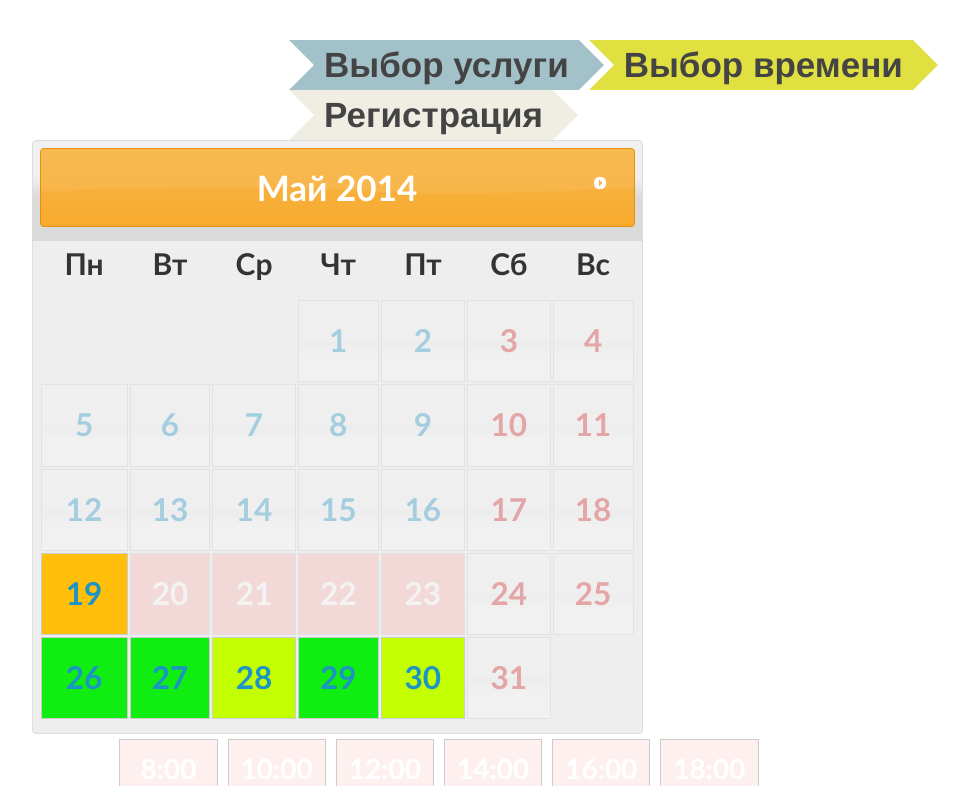
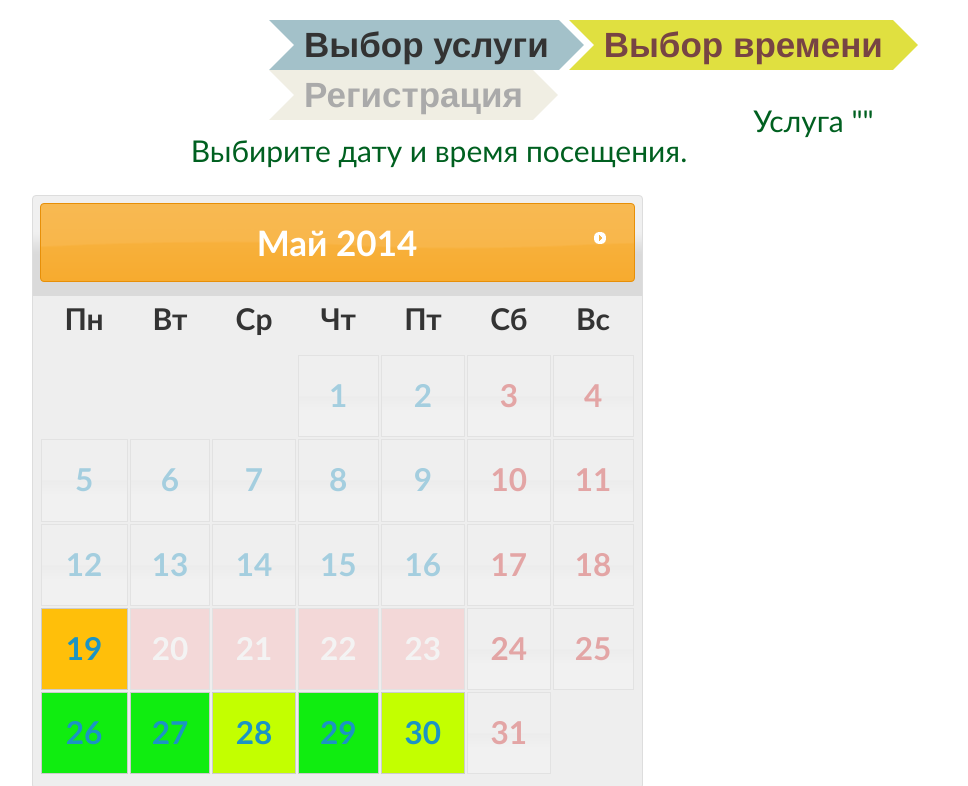
Before and after one commit to cat130/it4med, a plain HTML site: page client/schedule.html in a window 1280 px wide. Shown: the top 786 px of the page, without its empty margins (201-1169 px from the left). Drawn offline with Linux system fonts and the light colour scheme.

Commit message:
Cosmetics

```diff
--- a/client/css/reset.css
+++ b/client/css/reset.css
@@ -8,5 +8,5 @@ body {
     -moz-user-select: none;
     -ms-user-select: none;
     user-select: none;
-    padding: 40px;
+    padding: 20px;
 }
--- a/client/css/wizard.css
+++ b/client/css/wizard.css
@@ -25,7 +25,7 @@
     margin-right: 35px;
     padding:0px 10px;
     float: left;
-    color:#444;
+    color:#aaa;
     background: #F0EEE3;
     text-decoration:none;
     cursor: default;
@@ -57,7 +57,8 @@
 ----------------------------*/
 
 .wizard-steps .completed-step a {
-    background: #A3C1C9;
+    color:#333;
+	background: #A3C1C9;
     cursor: pointer;
 }
 .wizard-steps .completed-step a:before {
@@ -71,7 +72,8 @@
 /* = ACTIVE STEPS
 ----------------------------*/
 .wizard-steps .active-step a {
-    background: #E0E040;
+    color:#744;
+	background: #E0E040;
 }
 .wizard-steps .active-step a:before {
     border-top-color: #E0E040;
--- a/client/schedule.html
+++ b/client/schedule.html
@@ -14,6 +14,7 @@
 
 // Initialization on load
 $(function(){
+	$("#service").html(window.location.hash.substring(1));
     $("#timepicker").html(timePicker(false));
     $("button" ).button();
     $("button").click(function() {document.location.href="registration.html"});
@@ -161,12 +162,16 @@ $(function(){
 
 #dateMessage {
 	padding-top: 50px;
-	color: #006020;
-	font-size: 40px;
-	font-family: Trebuchet MS, Tahoma, Verdana, Arial, sans-serif;
 }
 
-#datevalue,#timevalue {
+.message {
+	color: #006020;
+	font-size: 30px;
+	font-family: Trebuchet MS, Tahoma, Verdana, Arial, sans-serif;
+	text-align: center;
+}
+
+#datevalue,#timevalue,#service {
 	color: orange;
 }
 </style>
@@ -186,6 +191,9 @@ $(function(){
 		</div>
 	</div>
 
+	<div class="message">
+		Услуга "<span id="service"></span>"<br>Выбирите дату и время посещения.<br><br>
+	</div>
 
 	<div style="text-align: center;">
 		<div id="datepicker"></div>
@@ -194,7 +202,7 @@ $(function(){
 
 		<div id="timepicker"></div>
 	</div>
-	<div id="dateMessage" style="display: none; text-align: center;">
+	<div id="dateMessage" style="display: none;" class="message">
 		Вы выбрали: <span id="datevalue"></span> в <span id="timevalue"></span><br>
 		<br>
 		<button>Записаться на прием</button>
```
Also changed, not shown: client/registration.html (+1 -1 lines).
